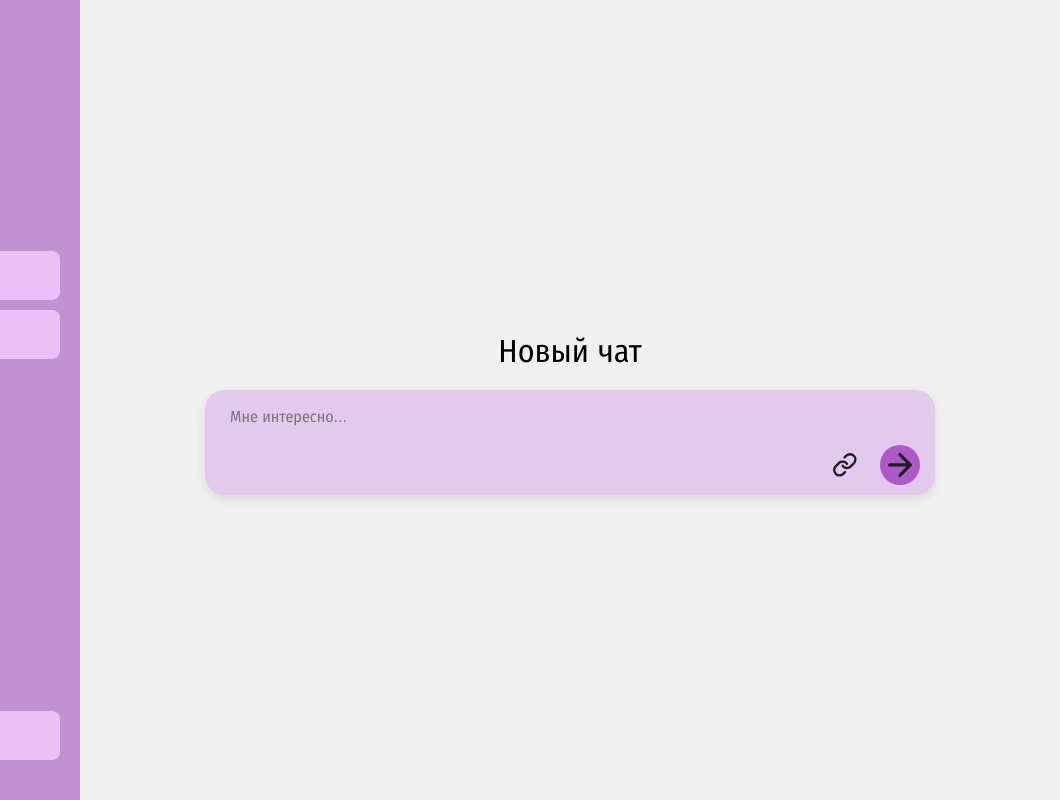
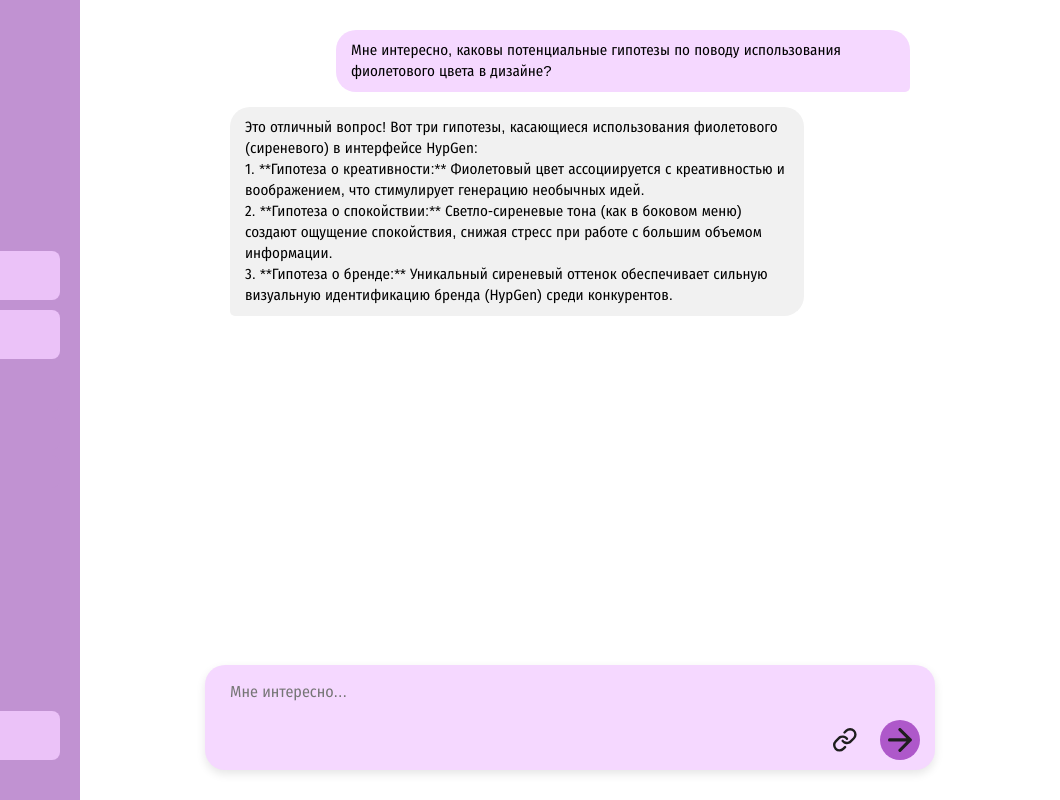
Before and after one commit to letter-generator/ai_hypotheses, a plain HTML site: page frontend/index.html in a window 1280 px wide. Shown: the full height of the page, 220-1280 px from the left. Drawn offline with Linux system fonts and the light colour scheme; files that its build step writes are made by us from their sources; files whose address does not match are found by name.

Commit message:
RAZ-49 Implement message output

```diff
--- a/frontend/index.html
+++ b/frontend/index.html
@@ -7,7 +7,8 @@
     <link rel="stylesheet" href="fonts.css">
     <link rel="stylesheet" href="styles.css">
 </head>
-<body>
+<body class="chat-active">
+<!--class="chat-active"8-->
 
 <aside class="sidebar">
     <div>
@@ -33,6 +34,22 @@
 
 <main class="main-content">
 
+    <div class="chat-history-container">
+        <div class="message user-message">
+            <p class="message-text">Мне интересно, каковы потенциальные гипотезы по поводу использования фиолетового цвета в дизайне?</p>
+        </div>
+
+        <div class="message ai-message">
+            <p class="message-text">Это отличный вопрос! Вот три гипотезы, касающиеся использования фиолетового (сиреневого) в интерфейсе HypGen:
+                <br>
+                1. **Гипотеза о креативности:** Фиолетовый цвет ассоциируется с креативностью и воображением, что стимулирует генерацию необычных идей.
+                <br>
+                2. **Гипотеза о спокойствии:** Светло-сиреневые тона (как в боковом меню) создают ощущение спокойствия, снижая стресс при работе с большим объемом информации.
+                <br>
+                3. **Гипотеза о бренде:** Уникальный сиреневый оттенок обеспечивает сильную визуальную идентификацию бренда (HypGen) среди конкурентов.</p>
+        </div>
+    </div>
+
     <div class="chat-center-wrapper">
         <h2 class="chat-title">Новый чат</h2>
 
@@ -49,11 +66,6 @@
 
         </div>
     </div>
-
-    <div class="chat-history-container">
-    </div>
-
 </main>
-
 </body>
 </html>
--- a/frontend/styles.css
+++ b/frontend/styles.css
@@ -120,18 +120,20 @@ html, body {
 /* Центральная часть */
 
 .main-content {
-/* Стили позиционирования относительно бокового меню */
+/* Стили позиционирования относительно бокового меню*/
     margin-left: 300px;
     width: calc(100% - 300px);
     min-height: 100vh;
-    padding: 0;
+    padding: 30px 0;
     box-sizing: border-box;
-    background-color: #f0f0f0;
+    background-color: #ffffff;
 
-    /* Центрирование контента по центру экрана */
+    /* Флексбокс для вертикального расположения */
     display: flex;
     flex-direction: column;
     align-items: center;
+
+    /* Прижимаем содержимое к низу страницы, пока чат не активен */
     justify-content: center;
 }
 
@@ -161,7 +163,7 @@ html, body {
     display: flex;
     align-items: flex-end;
     padding: 10px 15px;
-    background-color: #e3c9ee;
+    background-color: #F5D8FF;
     border-radius: 20px;
     box-shadow: 0 4px 10px rgba(0, 0, 0, 0.1);
 }
@@ -224,11 +226,6 @@ html, body {
     height: 24px;
 }
 
-/* Контейнер истории (пока пуст) */
-.chat-history-container {
-    display: none; /* Скрыт на стартовом экране */
-}
-
 /* Кастомный скроллбар */
 .custom-scrollbar::-webkit-scrollbar {
     width: 10px;
@@ -239,5 +236,70 @@ html, body {
 }
 
 .custom-scrollbar::-webkit-scrollbar-thumb {
-    background-color: #AA63C2;
+    background-color: #D9D9D9;
 }
+
+/* Стили для истории чата */
+
+/* Общий контейнер истории, который будет заполнять пространство */
+.chat-history-container {
+/* Скрыт по умолчанию. Когда чат активен, мы переключим display */
+    display: none;
+
+    /* Занимает всю ширину, как и поле ввода */
+    width: 700px;
+    max-width: 80%;
+    margin-bottom: 30px;
+    overflow-y: auto;
+    flex-grow: 1;
+    padding: 0 10px;
+    box-sizing: border-box;
+}
+
+/* Общий стиль для каждого сообщения */
+.message {
+    max-width: 80%;
+    padding: 10px 15px;
+    border-radius: 20px;
+    margin-bottom: 15px;
+    line-height: 1.4;
+    font-size: 15px;
+}
+
+.message-text {
+    margin: 0;
+}
+
+/* Сообщение от пользователя (Справа) */
+.user-message {
+    margin-left: auto; /* Прижимает к правому краю */
+    background-color: #F5D8FF; /* Светло-сиреневый */
+    color: #000;
+    border-bottom-right-radius: 5px;
+}
+
+/* Сообщение от AI */
+.ai-message {
+    margin-right: auto;
+    background-color: #f1f1f1;
+    color: #000;
+    border-bottom-left-radius: 5px;
+}
+
+/* Классы для переключения режимов */
+
+/* Когда чат активен, переключаем макет основного контента */
+body.chat-active .main-content {
+    justify-content: flex-start;
+}
+
+/* скрываем заголовок "Новый чат" */
+body.chat-active .chat-title {
+    display: none;
+}
+
+/* контейнер с сообщениями*/
+body.chat-active .chat-history-container {
+    display: flex; /* Показываем историю */
+    flex-direction: column;
+}
```
